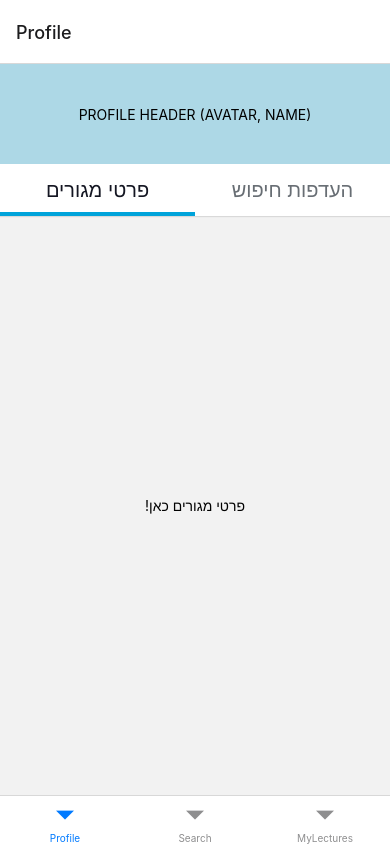
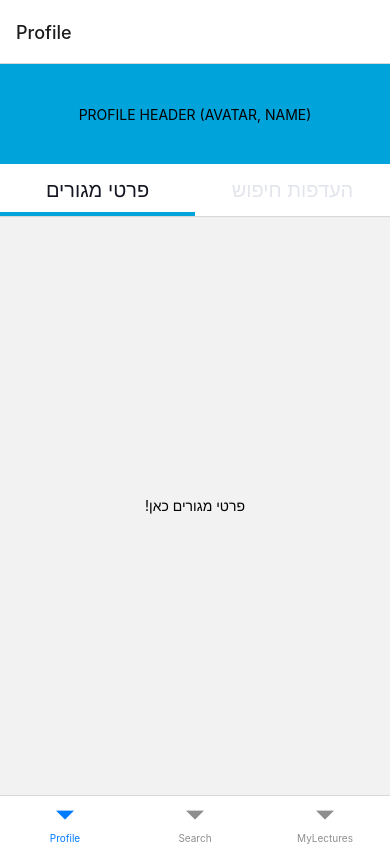
Before and after one commit to space-il/SpaceIL-RN, a React Native app: screen /Search in a window 390 px wide. Built offline with nearby package versions, Linux system fonts and the light colour scheme.

Commit message:
refactoring and comment fixing

```diff
--- a/src/constants/Colors.ts
+++ b/src/constants/Colors.ts
@@ -1,7 +1,7 @@
 export const COLORS = {
   BG_DEFAULT_TEMP: '#dad',
   LIGHT_GREY: '#bbb',
-  LIGHT_BLUE: '#ADD8E6',
+  LIGHT_BLUE: '#00A3DA',
   BLUE: '#0274BB',
   LIGHT_GREEN: '#90ee90',
   LIGHT_ORANGE: '#fed8b1',
--- a/src/pages/tabs/Profile.tsx
+++ b/src/pages/tabs/Profile.tsx
@@ -1,5 +1,5 @@
 import React from 'react';
-import { Button, Dimensions, StyleSheet, Text, View } from 'react-native';
+import { StyleSheet, Text, View } from 'react-native';
 import { BottomTabNavigationProp } from '@react-navigation/bottom-tabs';
 import { TabNavParamList } from '../Main';
 import { COLORS } from '../../constants/Colors';
@@ -21,9 +21,9 @@ const Tab = createMaterialTopTabNavigator();
 const Profile = ({ navigation }: Props) => {
   return (
     <View style={styles.container}>
-        <View style={{height: 100, alignItems: 'center', justifyContent: 'center',}}>
-            <Text>PROFILE HEADER (AVATAR, NAME)</Text>
-        </View>
+      <View style={styles.profileHeaderStyle}>
+        <Text>PROFILE HEADER (AVATAR, NAME)</Text>
+      </View>
 
       <ProfileNavigationBar navigation={navigation} />
     </View>
@@ -37,10 +37,9 @@ const ProfileNavigationBar = ({ navigation }: Props) => {
         tabBarIndicatorStyle: styles.tabBarIndicatorStyle,
         tabBarLabelStyle: {
           fontSize: 20,
-
         },
-        tabBarActiveTintColor: '#141622',
-        tabBarInactiveTintColor: '#686E74',
+        tabBarActiveTintColor: COLORS.BLACK,
+        tabBarInactiveTintColor: COLORS.GRAY,
       }}>
       <Tab.Screen
         name="פרטי מגורים"
@@ -64,8 +63,13 @@ const styles = StyleSheet.create({
     justifyContent: 'center',
   },
   tabBarIndicatorStyle: {
-    backgroundColor: '#00A3DA',
+    backgroundColor: COLORS.LIGHT_BLUE,
     height: 4,
+  },
+  profileHeaderStyle: {
+    alignItems: 'center',
+    justifyContent: 'center',
+    height: 100,
   },
 });
 
```
